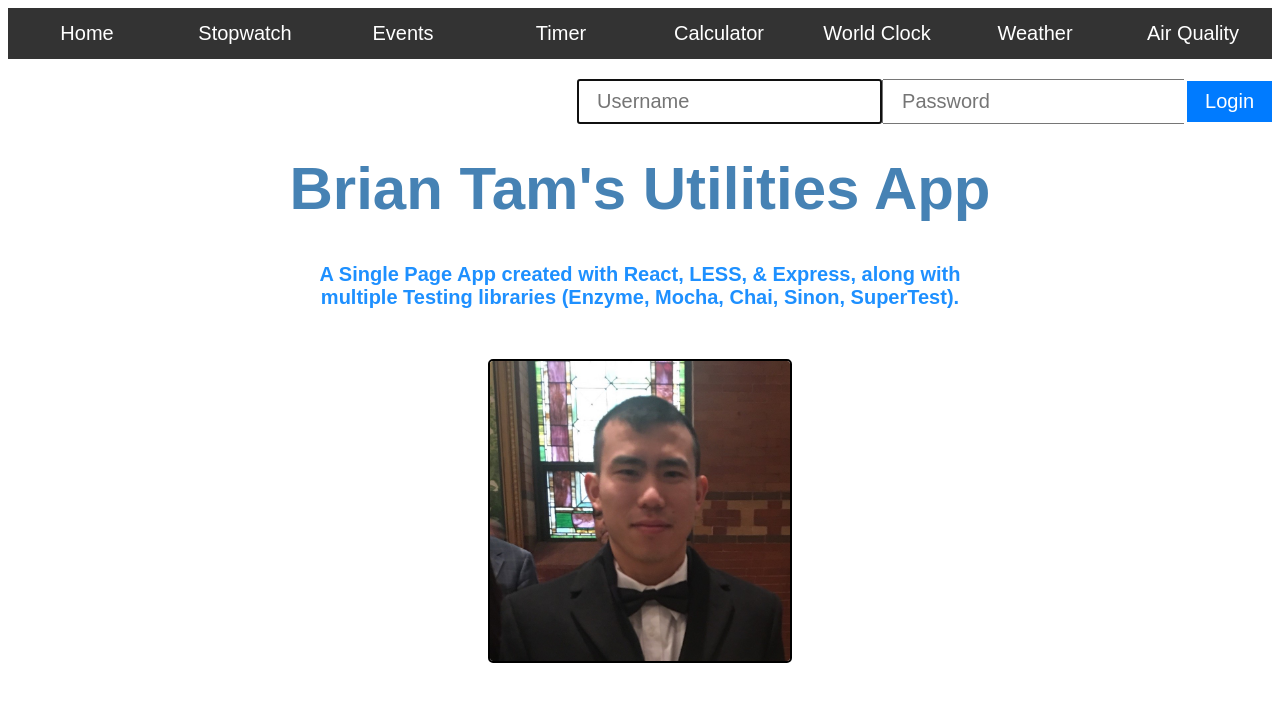
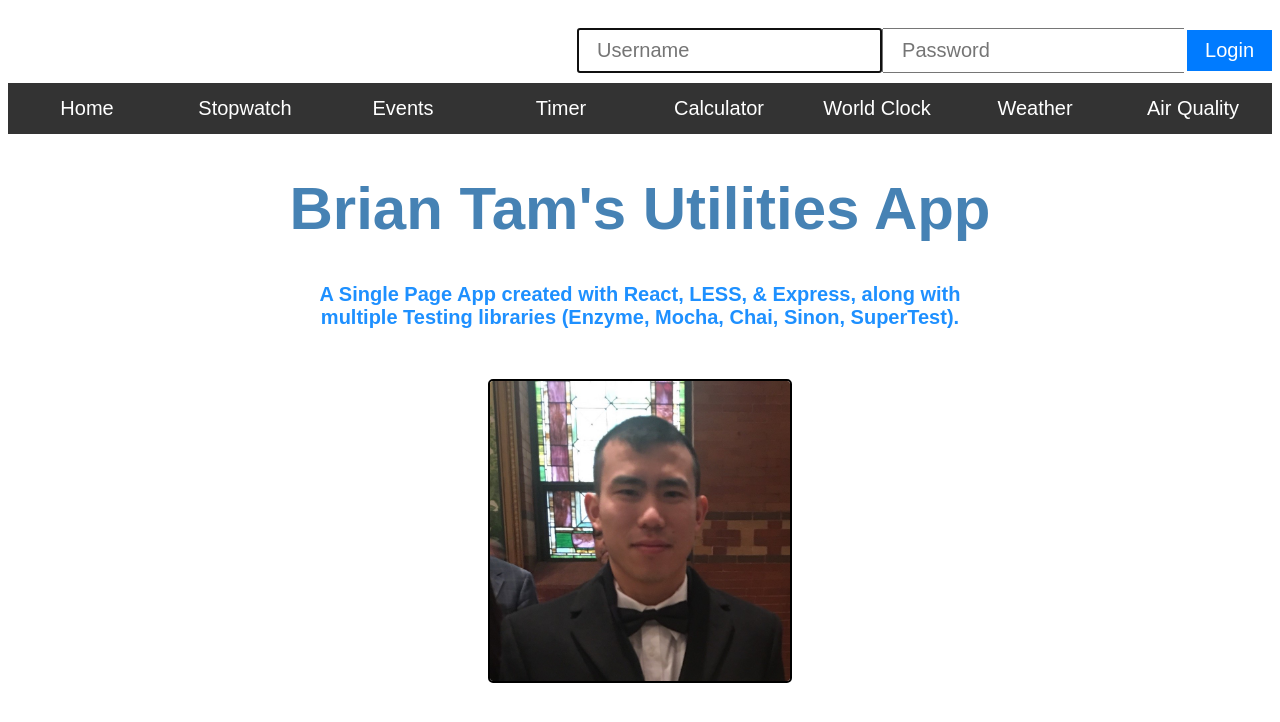
Before and after one commit to briantam23/utilities-app, a React app: page / in a window 1280 px wide. Shown: the top 722 px of the page. Built offline with nearby package versions, Linux system fonts and the light colour scheme.

Commit message:
Swapped auth & nav

```diff
--- a/src/components/app/App.js
+++ b/src/components/app/App.js
@@ -12,8 +12,8 @@ const App = () => {
     return(
         <Router>
             <div className={ style.mainContainer }>
+                <Route render={ ({ history }) => <Auth history={ history }/> }/>
                 <Nav/>
-                <Route render={ ({ history }) => <Auth history={ history }/> }/>
                 <Route exact path='/' render={ () => <Home/> }/>
                 <Route path='/stopwatch' render={ () => <Stopwatch/> }/>
                 <Route path='/ticketmaster_events' render={ () => <Events/> }/>
--- a/src/components/auth/auth.less
+++ b/src/components/auth/auth.less
@@ -3,7 +3,7 @@
 
 .authContainer {
     display: flex;
-    margin-bottom: 50px;
+    margin-bottom: 30px;
 
     .authForm {
         margin-left: auto;
```
